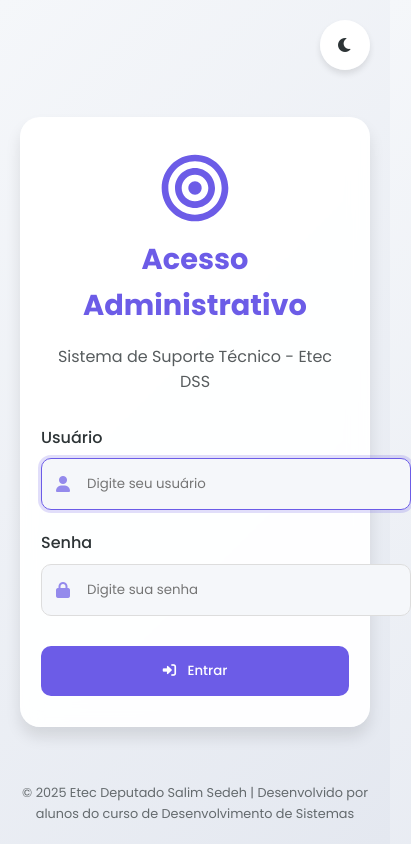
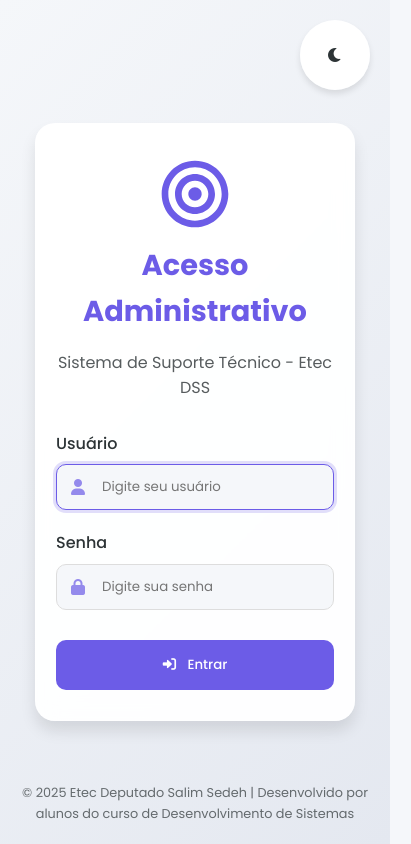
Before and after one commit to GrowlabDS/GrowLab, a plain HTML site: page admin-login.html in a window 390 px wide. Shown: the whole page, 411 px wide, since content can reach past the window. Drawn offline with Linux system fonts and the light colour scheme.

Commit message:
Centralização de Campos de Texto

```diff
--- a/admin-login.html
+++ b/admin-login.html
@@ -80,6 +80,17 @@
             margin-bottom: 15px;
         }
 
+        .theme-toggle {
+            cursor: pointer;
+            padding: 10px;
+            border-radius: 50%;
+            transition: all 0.3s;
+        }
+
+        .theme-toggle:hover {
+            background: rgba(0,0,0,0.1);
+        }
+
         .login-title {
             font-size: 2rem;
             margin: 0 0 10px;
@@ -105,7 +116,7 @@
         }
 
 	.form-control {
-            width: 100%;
+    width: calc(100% - 30px); /* Alterado para considerar o padding */
     padding: 15px;
     border: 1px solid #ddd;
     border-radius: 10px;
@@ -113,6 +124,7 @@
     background: var(--bg-color);
     color: var(--text-color);
     transition: all 0.3s;
+    box-sizing: border-box; /* Adicionado para incluir padding na largura total */
 }
 
         .form-control:focus {
@@ -136,7 +148,10 @@
 
 .input-icon input {
     padding-left: 45px;
+    width: 100%; /* Garante que o input ocupe toda a largura disponível */
+    box-sizing: border-box; /* Inclui padding na largura total */
 }
+
 
         .btn {
             width: 100%;
@@ -194,9 +209,6 @@
             transition: all 0.3s;
         }
 
-        .theme-toggle:hover {
-            background: rgba(0,0,0,0.1);
-        }
 
         .theme-toggle:hover {
             transform: scale(1.1);
@@ -227,10 +239,15 @@
 @media (max-width: 576px) {
     .login-box {
         padding: 30px 20px;
+        margin: 0 15px; /* Adiciona margem nas laterais */
     }
 
     .login-title {
         font-size: 1.8rem;
+    }
+
+    .form-control {
+        padding: 12px 15px; /* Reduz um pouco o padding vertical */
     }
 }
     </style>
@@ -293,6 +310,7 @@
             icon.classList.toggle('fa-sun');
         }
 
+
         // Credenciais padrão
         if(!localStorage.getItem('admin')) {
             localStorage.setItem('admin', JSON.stringify({
```
Lines whose indentation alone changed are shown as unchanged.
